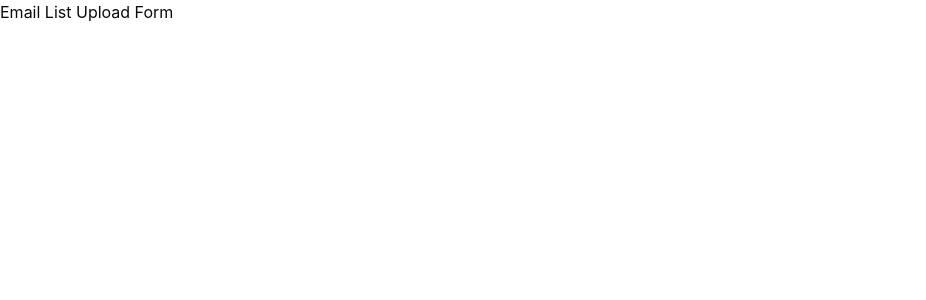
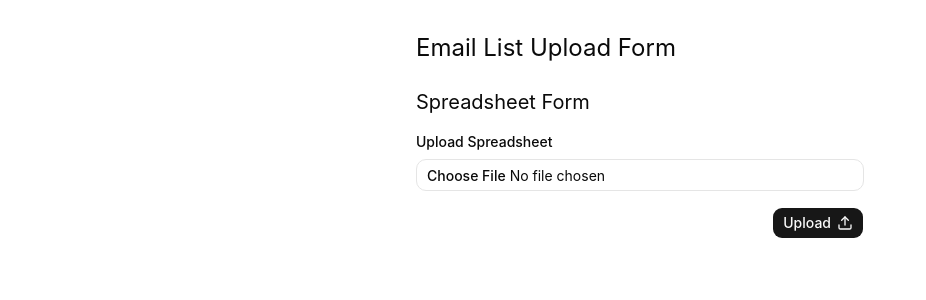
Before and after one commit to werronense/email-list-form, a React (Vite) app: page / in a window 1280 px wide. Shown: the top 300 px of the page, without its empty margins (0-926 px from the left). Built offline with nearby package versions, Linux system fonts and the light colour scheme.

Commit message:
feat: create initial form ui

```diff
--- a/src/App.tsx
+++ b/src/App.tsx
@@ -1,3 +1,10 @@
+import SpreadsheetForm from "@/components/SpreadsheetForm.tsx";
+
 export default function App() {
-  return <h1>Email List Upload Form</h1>;
+  return (
+    <div className={"max-w-md mx-auto py-8 space-y-6"}>
+      <h1 className={"text-2xl"}>Email List Upload Form</h1>
+      <SpreadsheetForm />
+    </div>
+  );
 }
--- /dev/null
+++ b/src/components/SpreadsheetForm.tsx
@@ -0,0 +1,29 @@
+import { type SubmitEvent } from "react";
+import { Field, FieldLabel } from "@/components/ui/field.tsx";
+import { Input } from "@/components/ui/input.tsx";
+import { Button } from "@/components/ui/button.tsx";
+import { Upload } from "lucide-react";
+
+const handleSubmit = (e: SubmitEvent<HTMLFormElement>) => {
+  e.preventDefault();
+  console.log("form submitted");
+};
+
+export default function SpreadsheetForm() {
+  return (
+    <section className={"space-y-4"}>
+      <h2 className={"text-xl"}>Spreadsheet Form</h2>
+      <form className={"space-y-4"} onSubmit={handleSubmit}>
+        <Field>
+          <FieldLabel htmlFor={"spreadsheet"}>Upload Spreadsheet</FieldLabel>
+          <Input id={"spreadsheet"} type={"file"} />
+        </Field>
+        <div className={"flex justify-end"}>
+          <Button type={"submit"}>
+            Upload <Upload aria-hidden={true} />
+          </Button>
+        </div>
+      </form>
+    </section>
+  );
+}
```
